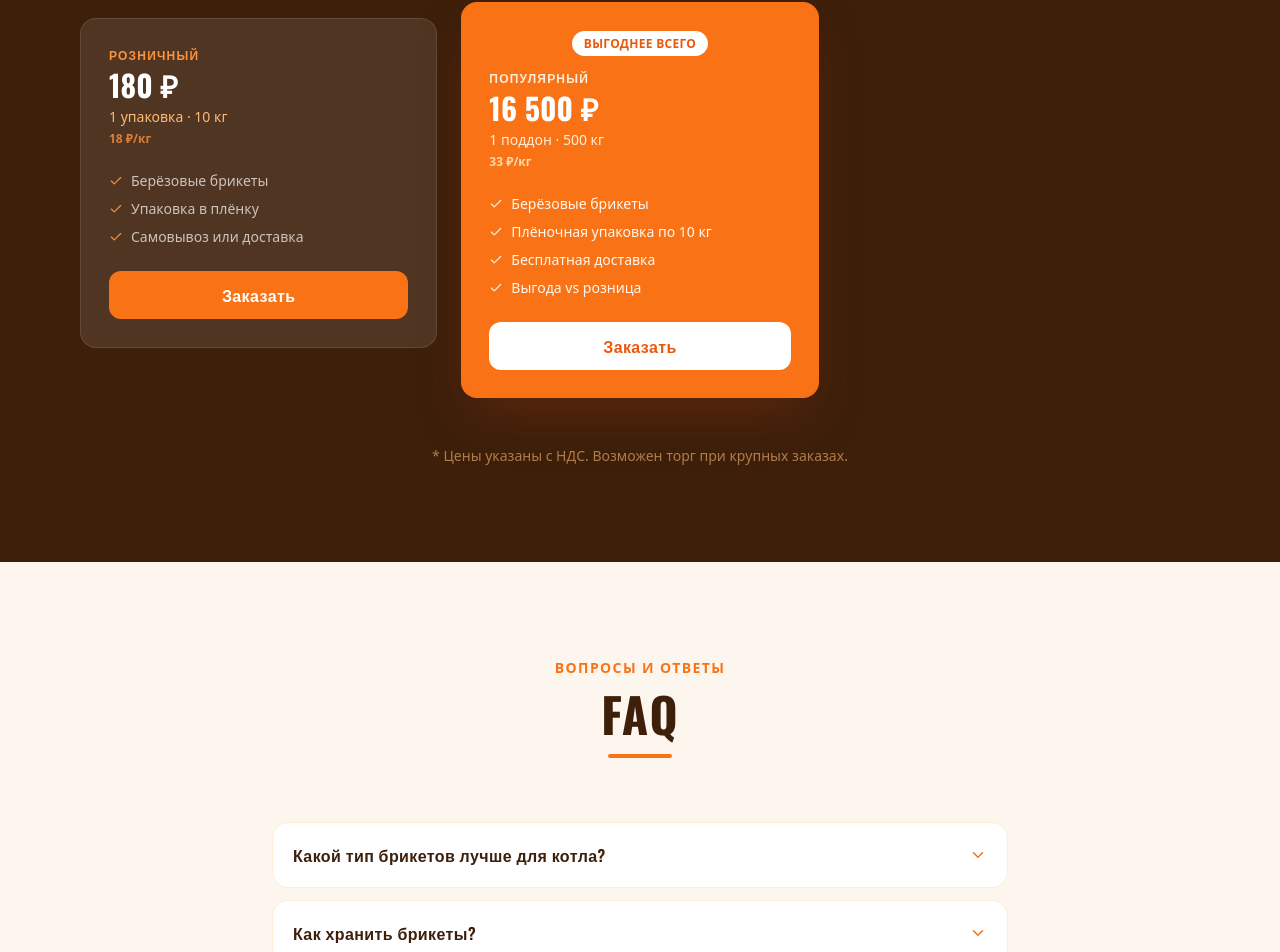
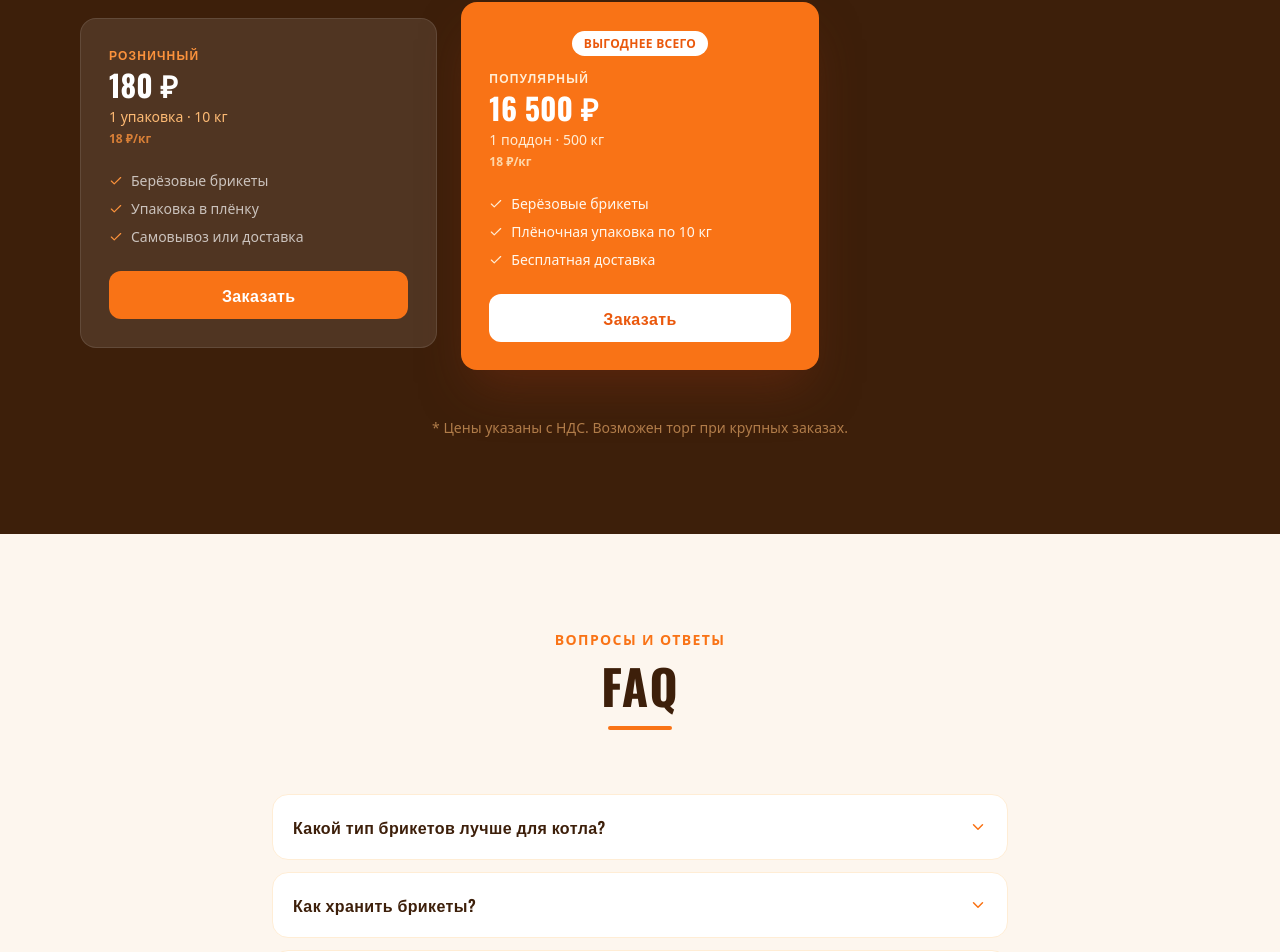
Before and after one commit to pr-poehali-dev/beaver-fuel-recycling, a React (Vite) app: page / in a window 1280 px wide. Shown: the part 1859-2811 px from the top of the page. Built offline with nearby package versions, Linux system fonts and the light colour scheme.

Commit message:
Установить цену 18 руб/кг

```diff
--- a/src/pages/Index.tsx
+++ b/src/pages/Index.tsx
@@ -59,9 +59,9 @@ const prices = [
     qty: "1 поддон",
     weight: "500 кг",
     price: "16 500",
-    perkg: "33 ₽/кг",
+    perkg: "18 ₽/кг",
     highlight: true,
-    features: ["Берёзовые брикеты", "Плёночная упаковка по 10 кг", "Бесплатная доставка", "Выгода vs розница"],
+    features: ["Берёзовые брикеты", "Плёночная упаковка по 10 кг", "Бесплатная доставка"],
   },
 ];
 
```
